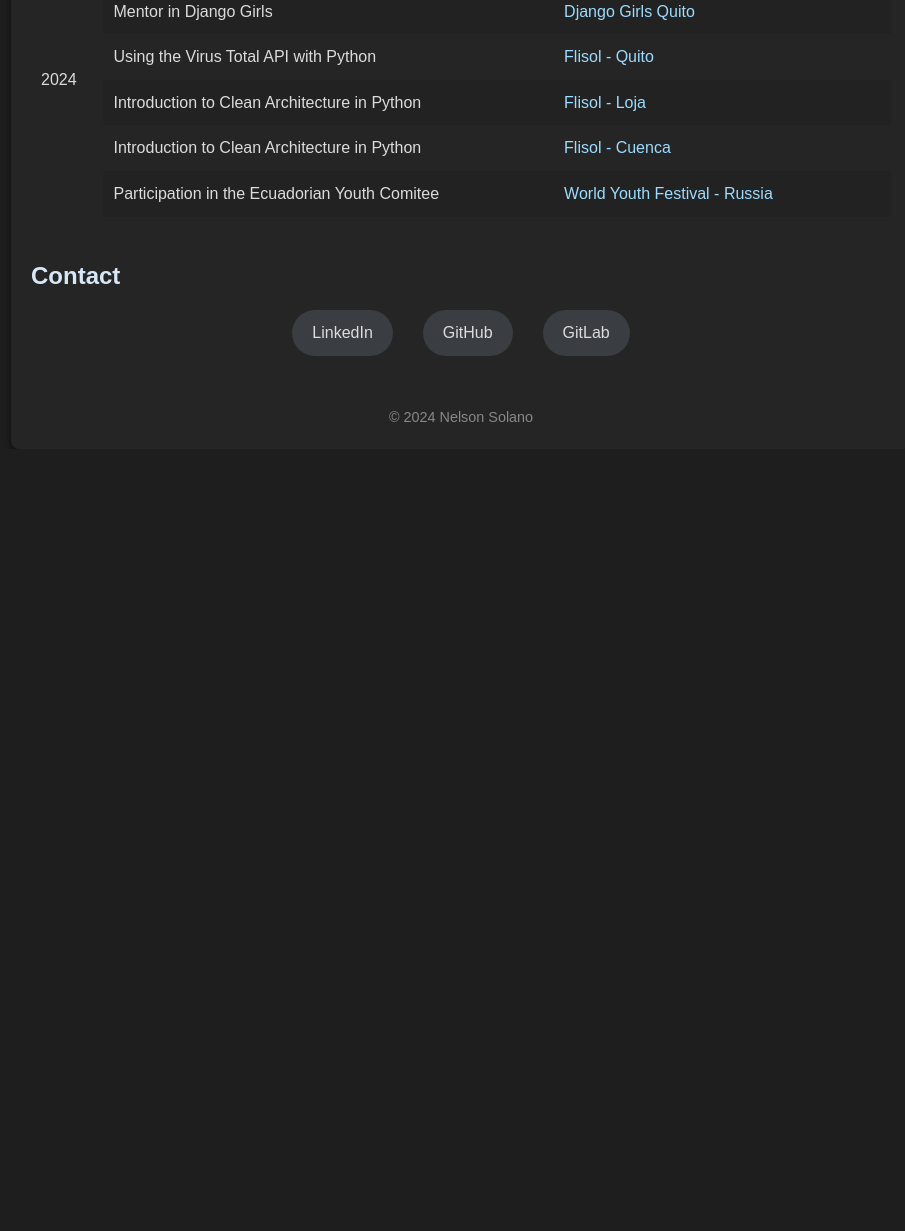
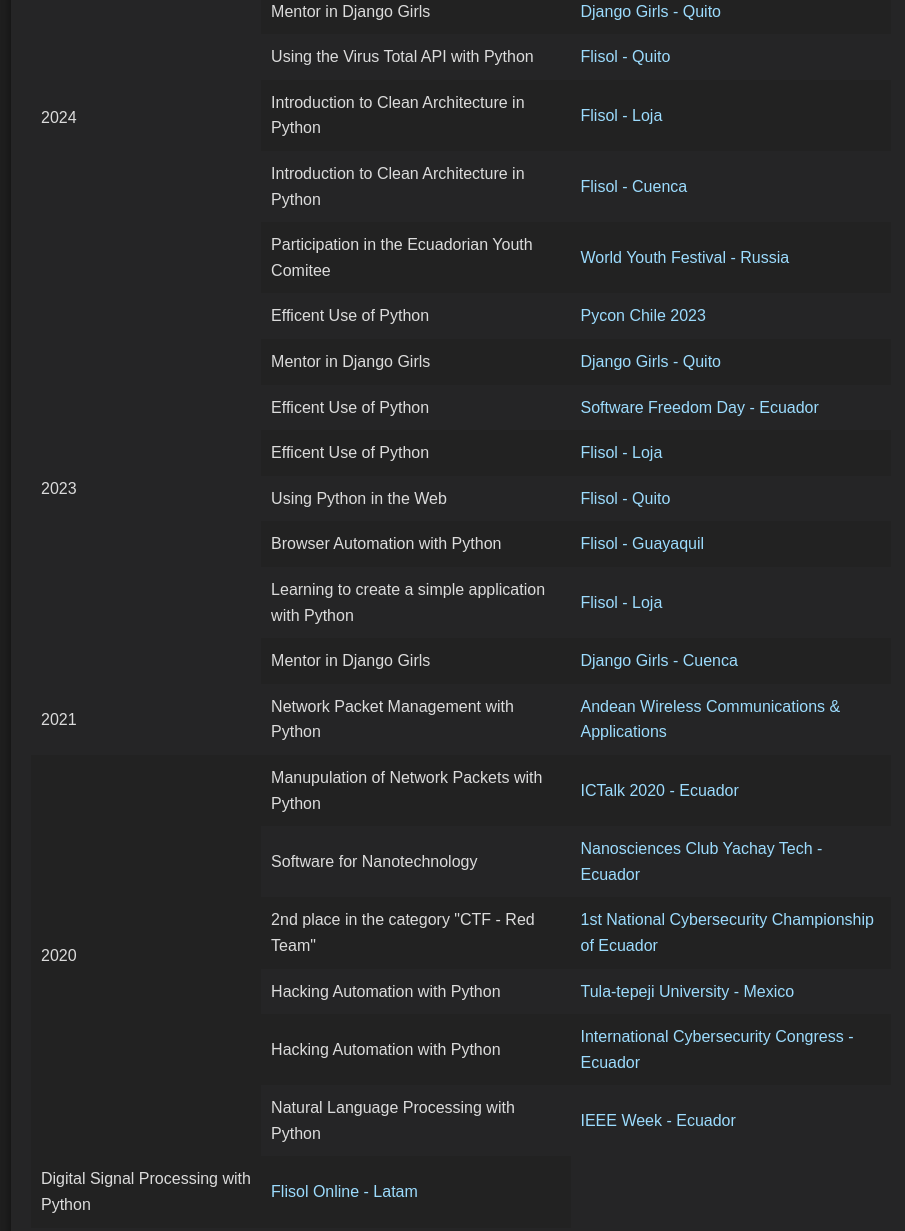
Before and after one commit to nsolano/nelsonsolano.github.io, a plain HTML site: page index.html in a window 1280 px wide. Shown: the part 1600-2831 px from the top of the page, without its empty margins (179-1084 px from the left). Before the commit the page ends 2049 px from the top, so only its background shows below. Drawn offline with Linux system fonts and the light colour scheme.

Commit message:
Update talks

```diff
--- a/index.html
+++ b/index.html
@@ -145,7 +145,7 @@
             </tr>
             <tr>
                 <td>Mentor in Django Girls</td>
-                <td><a href="https://disk.yandex.ru/i/QueRXyMiG_V8dQ" target="_blank">Django Girls Quito</a></td>
+                <td><a href="https://disk.yandex.ru/i/QueRXyMiG_V8dQ" target="_blank">Django Girls - Quito</a></td>
             </tr>
             <tr>
               <td>Using the Virus Total API with Python</td>
@@ -163,6 +163,73 @@
                 <td>Participation in the Ecuadorian Youth Comitee</td>
                 <td><a href="https://disk.yandex.ru/i/gTT9M2_BWthedQ" target="_blank">World Youth Festival - Russia</a></td>
             </tr>
+            <tr>
+              <td rowspan="8">2023</td>
+              <td>Efficent Use of Python</td>
+              <td><a href="https://www.linkedin.com/feed/update/urn:li:activity:7132744482294231041/" target="_blank">Pycon Chile 2023</a></td>
+            </tr>
+            <tr>
+                <td>Mentor in Django Girls</td>
+                <td><a href="https://disk.yandex.ru/i/vZql6Kfbvik92A" target="_blank">Django Girls - Quito</a></td>
+            </tr>
+            <tr>
+              <td>Efficent Use of Python</td>
+              <td><a href="https://openlab.ec/SFD-2023#no-back" target="_blank">Software Freedom Day - Ecuador</a></td>
+            </tr>
+            <tr>
+                <td>Efficent Use of Python</td>
+                <td><a href="https://openlab.ec/actividad/privacidad-y-la-nueva-era-digital" target="_blank">Flisol - Loja</a></td>
+             </tr>
+            <tr>
+              <td>Using Python in the Web</td>
+              <td><a href="https://flisol.info/FLISOL2023/Ecuador/Quito" target="_blank">Flisol - Quito</a></td>
+            </tr>
+            <tr>
+              <td>Browser Automation with Python</td>
+              <td><a href="https://flisol.info/FLISOL2023/Ecuador/Guayaquil" target="_blank">Flisol - Guayaquil</a></td>
+            </tr>
+            <tr>
+              <td>Learning to create a simple application with Python</td>
+              <td><a href="https://flisol.info/FLISOL2023/Ecuador/Loja" target="_blank">Flisol - Loja</a></td>
+            </tr>
+            <tr>
+              <td>Mentor in Django Girls</td>
+              <td><a href="https://disk.yandex.ru/i/H-gnrlDe59Kzfg" target="_blank">Django Girls - Cuenca</a></td>
+          </tr>
+          <tr>
+            <td rowspan="1">2021</td>
+            <td>Network Packet Management with Python</td>
+            <td><a href="https://disk.yandex.ru/i/ZzCM1SciYZwNnQ" target="_blank">Andean Wireless Communications & Applications</a></td>
+          </tr>
+          <tr>
+            <td rowspan="6">2020</td>
+            <td>Manupulation of Network Packets with Python</td>
+            <td><a href="https://www.facebook.com/photo/?fbid=1013043172508923&set=a.852466708566571" target="_blank">ICTalk 2020 - Ecuador</a></td>
+          </tr>
+          <tr>
+            <td>Software for Nanotechnology</td>
+            <td><a href="https://www.facebook.com/110676437499322/photos/a.118734410026858/131358818764417/" target="_blank">Nanosciences Club Yachay Tech - Ecuador</a></td>
+          </tr>
+          <tr>
+              <td>2nd place in the category "CTF - Red Team"</td>
+              <td><a href="https://www.linkedin.com/feed/update/urn:li:activity:6733176936245272576/" target="_blank">1st National Cybersecurity Championship of Ecuador</a></td>
+           </tr>
+          <tr>
+            <td>Hacking Automation with Python</td>
+            <td><a href="https://www.facebook.com/UTTTMx/posts/3362830407119064/" target="_blank">Tula-tepeji University - Mexico</a></td>
+          </tr>
+          <tr>
+            <td>Hacking Automation with Python</td>
+            <td><a href="https://cutt.ly/wf83BKA" target="_blank">International Cybersecurity Congress - Ecuador</a></td>
+          </tr>
+          <tr>
+            <td>Natural Language Processing with Python</td>
+            <td><a href="https://www.facebook.com/IEEE.EPN.Student.Branch/photos/a.10153392208153069/10158648792348069" target="_blank">IEEE Week - Ecuador</a></td>
+          </tr>
+          <tr>
+            <td>Digital Signal Processing with Python</td>
+            <td><a href="https://elcondonrotodegnu.wordpress.com/2020/07/31/videos-de-flisol-2020-online/" target="_blank">Flisol Online - Latam</a></td>
+          </tr>
           </tbody>
         </table>
         </section>
```
